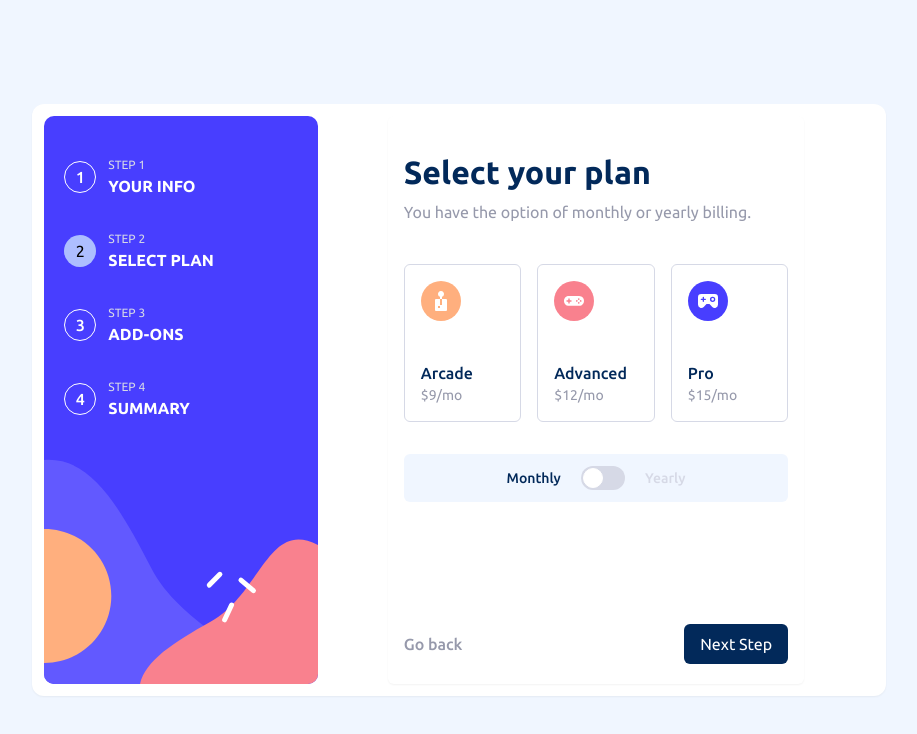
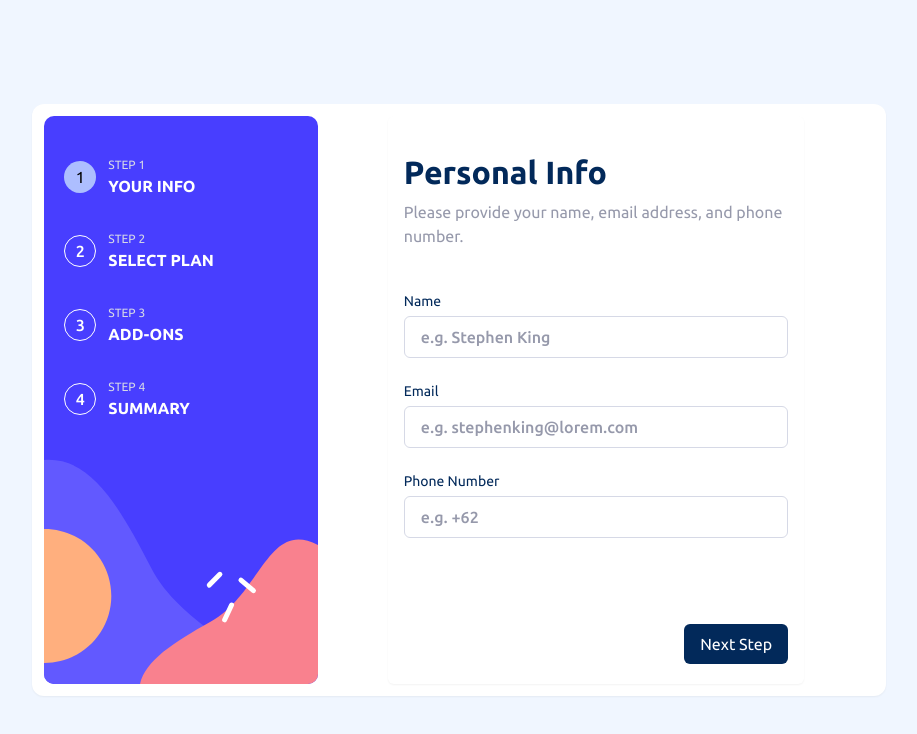
Before and after one commit to yukiao/Multi-Step-Form, a React (Vite) app: page / in a window 1280 px wide. Shown: the top 734 px of the page, without its empty margins (181-1098 px from the left). Built offline with nearby package versions, Linux system fonts and the light colour scheme.

Commit message:
feat: add global state management

```diff
--- a/package.json
+++ b/package.json
@@ -11,9 +11,11 @@
   },
   "dependencies": {
     "@hookform/resolvers": "^3.3.2",
+    "@reduxjs/toolkit": "^1.9.7",
     "react": "^18.2.0",
     "react-dom": "^18.2.0",
     "react-hook-form": "^7.48.2",
+    "react-redux": "^8.1.3",
     "zod": "^3.22.4"
   },
   "devDependencies": {
--- a/src/App.tsx
+++ b/src/App.tsx
@@ -5,11 +5,17 @@ import Navigation from "./components/Navigation";
 import { steps } from "./utils/steps";
 import ActionButtons from "./components/ActionButton";
 import Plan from "./components/Plan";
+import { useAppDispatch } from "./hooks";
+import { setPersonalInfo } from "./features/personalInfo/personalInfo.slice";
+import { updatePlan } from "./features/plan/plan.slice";
 
 function App() {
-  const [activeStep, setActiveStep] = useState<number>(2);
+  const [activeStep, setActiveStep] = useState<number>(1);
 
   const personalInfoRef = useRef<HTMLFormElement>(null);
+  const selectPlanRef = useRef<HTMLFormElement>(null);
+
+  const dispatch = useAppDispatch();
 
   return (
     <>
@@ -34,11 +40,22 @@ function App() {
                 {activeStep === 1 && (
                   <Form
                     ref={personalInfoRef}
-                    handleSubmit={() => setActiveStep(2)}
+                    handleSubmit={(values) => {
+                      setActiveStep(2);
+                      dispatch(setPersonalInfo(values));
+                    }}
                   />
                 )}
 
-                {activeStep === 2 && <Plan />}
+                {activeStep === 2 && (
+                  <Plan
+                    ref={selectPlanRef}
+                    handleSubmit={(val) => {
+                      setActiveStep(3);
+                      dispatch(updatePlan(val.value));
+                    }}
+                  />
+                )}
                 {/** Main content end */}
               </div>
 
@@ -57,6 +74,15 @@ function App() {
                               bubbles: true,
                             }),
                           );
+                          break;
+                        case 2:
+                          selectPlanRef.current?.dispatchEvent(
+                            new Event("submit", {
+                              cancelable: true,
+                              bubbles: true,
+                            }),
+                          );
+                          break;
                       }
                     }}
                   />
@@ -80,6 +106,15 @@ function App() {
                             bubbles: true,
                           }),
                         );
+                        break;
+                      case 2:
+                        selectPlanRef.current?.dispatchEvent(
+                          new Event("submit", {
+                            cancelable: true,
+                            bubbles: true,
+                          }),
+                        );
+                        break;
                     }
                   }}
                 />
--- a/src/components/Form.tsx
+++ b/src/components/Form.tsx
@@ -3,6 +3,7 @@ import TextInput from "./TextInput";
 import { z } from "zod";
 import { zodResolver } from "@hookform/resolvers/zod";
 import { ComponentPropsWithoutRef, forwardRef } from "react";
+import { useAppSelector } from "../hooks";
 
 const bioSchema = z.object({
   name: z.string().min(1, "This field is required"),
@@ -18,15 +19,17 @@ interface FormProps extends ComponentPropsWithoutRef<"form"> {
 
 const Form = forwardRef<HTMLFormElement, FormProps>(
   ({ handleSubmit, ...props }, ref) => {
+    const personalInfo = useAppSelector((state) => state.personalInfo);
+
     const {
       register,
       handleSubmit: onSubmit,
       formState: { errors },
     } = useForm<Bio>({
       defaultValues: {
-        name: "",
-        email: "",
-        phone: "",
+        name: personalInfo.name,
+        email: personalInfo.email,
+        phone: personalInfo.phone,
       },
       resolver: zodResolver(bioSchema),
     });
--- a/src/components/Plan.tsx
+++ b/src/components/Plan.tsx
@@ -2,14 +2,23 @@ import PlanCard from "./PlanCard";
 import ArcadeIcon from "../assets/images/icon-arcade.svg";
 import AdvancedIcon from "../assets/images/icon-advanced.svg";
 import ProIcon from "../assets/images/icon-pro.svg";
-import { useState } from "react";
+import { forwardRef } from "react";
 import Switch from "./Switch";
+import { useAppDispatch, useAppSelector } from "../hooks";
+import { useForm } from "react-hook-form";
+import { z } from "zod";
+import { zodResolver } from "@hookform/resolvers/zod";
+import { updateIsYearySubscription } from "../features/plan/plan.slice";
 
 type PricingPlan = {
   iconSrc: string;
   price: number;
   name: string;
 };
+
+interface PlanProps {
+  handleSubmit: (values: { value: number }) => void;
+}
 
 const pricingPlans: PricingPlan[] = [
   {
@@ -29,19 +38,43 @@ const pricingPlans: PricingPlan[] = [
   },
 ];
 
-const Plan = () => {
-  const [activeIndex, setActiveIndex] = useState<number>(-1);
-  const [isYearly, setIsYearly] = useState<boolean>(false);
+const planSchema = z.object({
+  value: z.number().refine((val) => val >= 0 && val <= 2, {
+    message: "Please select the plan",
+  }),
+});
+
+const Plan = forwardRef<HTMLFormElement, PlanProps>(({ handleSubmit }, ref) => {
+  const activeIndex = useAppSelector((state) => state.plan.selectedPlan);
+  const isYearly = useAppSelector((state) => state.plan.yearlySubscription);
+  const dispatch = useAppDispatch();
+
+  const {
+    setValue,
+    formState: { errors },
+    handleSubmit: onSubmit,
+    watch,
+  } = useForm<{ value: number }>({
+    defaultValues: {
+      value: activeIndex,
+    },
+
+    resolver: zodResolver(planSchema),
+  });
+
   return (
-    <div className="flex flex-col">
+    <form ref={ref} onSubmit={onSubmit(handleSubmit)} className="flex flex-col">
       <div className="grid grid-cols-1 md:grid-cols-3 gap-4">
         {pricingPlans.map((plan, index) => (
           <PlanCard
+            key={index}
             iconSrc={plan.iconSrc}
             price={plan.price}
             name={plan.name}
-            active={activeIndex === index}
-            onClick={() => setActiveIndex(index)}
+            active={watch().value === index}
+            onClick={() => {
+              setValue("value", index);
+            }}
             yearly={isYearly}
           />
         ))}
@@ -57,7 +90,9 @@ const Plan = () => {
         </span>
         <Switch
           checked={isYearly}
-          onChecked={(e) => setIsYearly(e.target.checked)}
+          onChecked={(e) =>
+            dispatch(updateIsYearySubscription(e.target.checked))
+          }
         />
         <span
           className={`text-sm font-medium ${
@@ -67,8 +102,11 @@ const Plan = () => {
           Yearly
         </span>
       </div>
-    </div>
+      <p className="mt-5 overflow-x-hidden whitespace-nowrap text-ellipsis text-STRAWBERRY_RED font-bold text-sm">
+        {errors.value?.message}
+      </p>
+    </form>
   );
-};
+});
 
 export default Plan;
--- a/src/components/PlanCard.tsx
+++ b/src/components/PlanCard.tsx
@@ -27,6 +27,8 @@ const PlanCard = ({
       {createElement("img", {
         src: iconSrc,
         className: "self-start",
+        width: 40,
+        height: 40,
       })}
 
       <div className="flex flex-col">
--- /dev/null
+++ b/src/features/personalInfo/personalInfo.slice.ts
@@ -0,0 +1,38 @@
+import { PayloadAction, createSlice } from "@reduxjs/toolkit";
+
+export type PersonalInfoState = {
+  name: string;
+  email: string;
+  phone: string;
+};
+
+const initialState: PersonalInfoState = {
+  name: "",
+  phone: "",
+  email: "",
+};
+
+export const personalInfoSlice = createSlice({
+  name: "personalInfo",
+  initialState,
+  reducers: {
+    setName: (state, action: PayloadAction<string>) => {
+      state.name = action.payload;
+    },
+    setEmail: (state, action: PayloadAction<string>) => {
+      state.email = action.payload;
+    },
+    setPhoneNumber: (state, action: PayloadAction<string>) => {
+      state.phone = action.payload;
+    },
+    setPersonalInfo: (_state, action: PayloadAction<PersonalInfoState>) => {
+      return {
+        ...action.payload,
+      };
+    },
+  },
+});
+
+export const { setEmail, setPhoneNumber, setName, setPersonalInfo } =
+  personalInfoSlice.actions;
+export default personalInfoSlice.reducer;
--- /dev/null
+++ b/src/features/plan/plan.slice.ts
@@ -0,0 +1,27 @@
+import { PayloadAction, createSlice } from "@reduxjs/toolkit";
+
+export type PlanState = {
+  selectedPlan: number;
+  yearlySubscription: boolean;
+};
+
+const initialState: PlanState = {
+  selectedPlan: -1,
+  yearlySubscription: false,
+};
+
+export const planSlice = createSlice({
+  name: "plan",
+  initialState,
+  reducers: {
+    updatePlan: (state, action: PayloadAction<number>) => {
+      state.selectedPlan = action.payload;
+    },
+    updateIsYearySubscription: (state, action: PayloadAction<boolean>) => {
+      state.yearlySubscription = action.payload;
+    },
+  },
+});
+
+export const { updatePlan, updateIsYearySubscription } = planSlice.actions;
+export default planSlice.reducer;
--- /dev/null
+++ b/src/hooks.ts
@@ -0,0 +1,5 @@
+import { TypedUseSelectorHook, useDispatch, useSelector } from "react-redux";
+import { AppDispatch, RootState } from "./store";
+
+export const useAppDispatch: () => AppDispatch = useDispatch;
+export const useAppSelector: TypedUseSelectorHook<RootState> = useSelector;
--- a/src/main.tsx
+++ b/src/main.tsx
@@ -1,10 +1,14 @@
-import React from 'react'
-import ReactDOM from 'react-dom/client'
-import App from './App.tsx'
-import './index.css'
+import React from "react";
+import ReactDOM from "react-dom/client";
+import App from "./App.tsx";
+import "./index.css";
+import { Provider } from "react-redux";
+import { store } from "./store.ts";
 
-ReactDOM.createRoot(document.getElementById('root')!).render(
+ReactDOM.createRoot(document.getElementById("root")!).render(
   <React.StrictMode>
-    <App />
+    <Provider store={store}>
+      <App />
+    </Provider>
   </React.StrictMode>,
-)
+);
--- /dev/null
+++ b/src/store.ts
@@ -0,0 +1,13 @@
+import { configureStore } from "@reduxjs/toolkit";
+import personalInfoReducer from "./features/personalInfo/personalInfo.slice";
+import planReducer from "./features/plan/plan.slice";
+
+export const store = configureStore({
+  reducer: {
+    personalInfo: personalInfoReducer,
+    plan: planReducer,
+  },
+});
+
+export type RootState = ReturnType<typeof store.getState>;
+export type AppDispatch = typeof store.dispatch;
```
Also changed, not shown: 1 other file (tests, documents, lock files or other folders).
